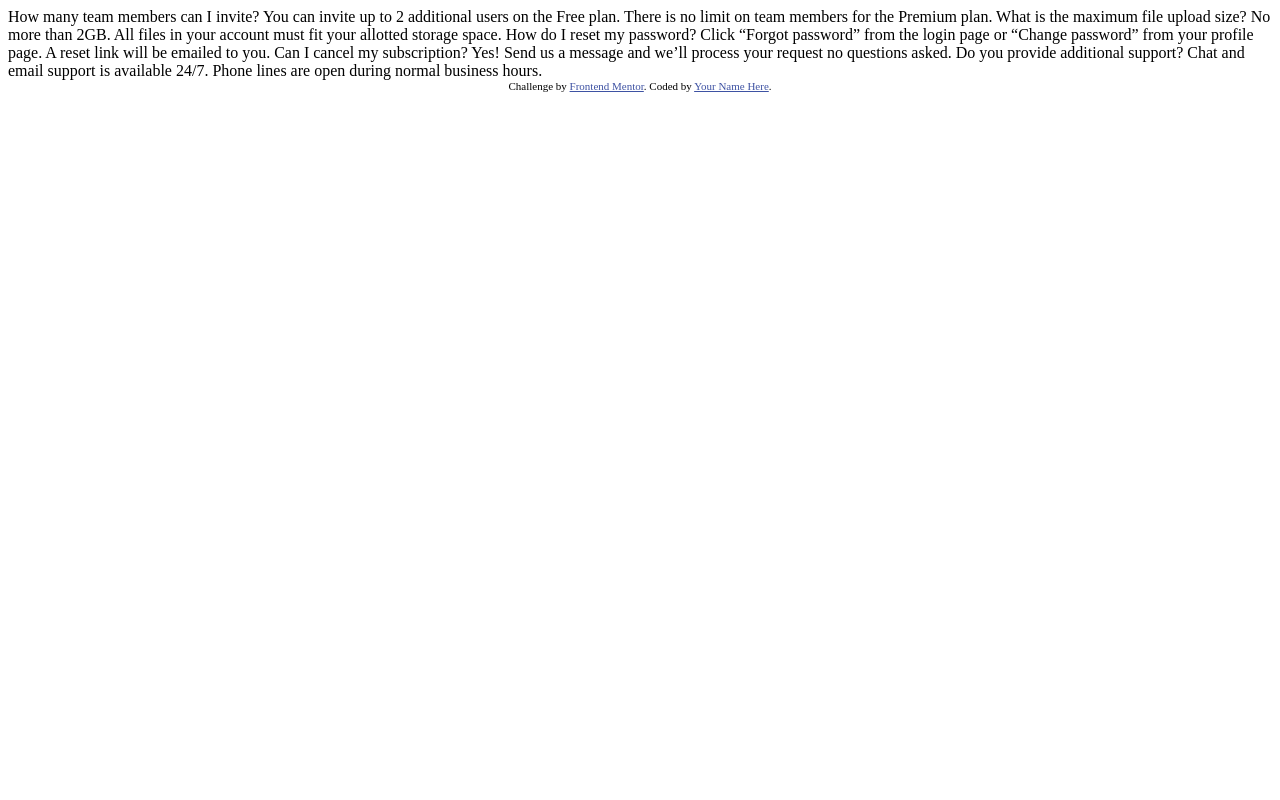
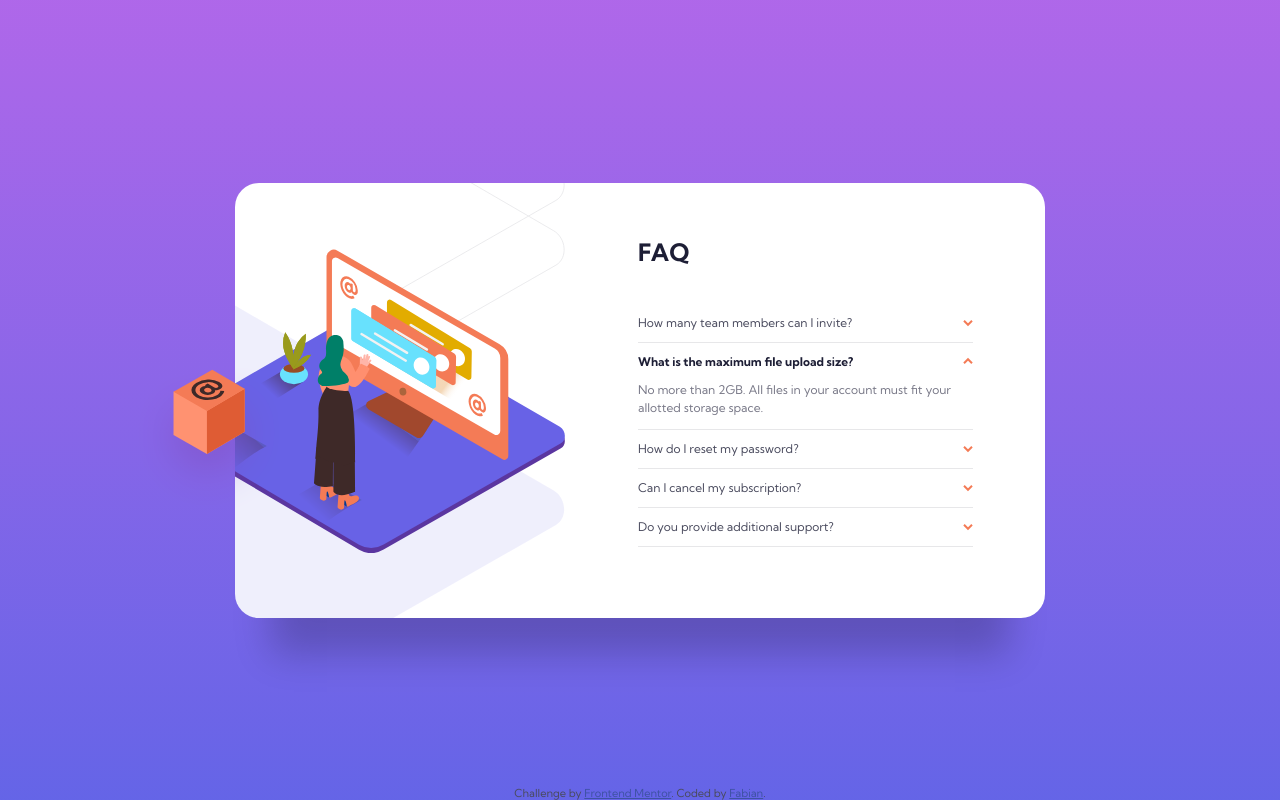
Before and after one commit to FabianAlv/frontend-mentor-challenge-faq-accordion-card, a plain HTML site: page index.html in a window 1280 px wide. Drawn offline with Linux system fonts and the light colour scheme.

Commit message:
Added html tags, css styles and JS functionality

```diff
--- a/index.html
+++ b/index.html
@@ -1,40 +1,93 @@
 <!DOCTYPE html>
 <html lang="en">
+
 <head>
   <meta charset="UTF-8">
-  <meta name="viewport" content="width=device-width, initial-scale=1.0"> <!-- displays site properly based on user's device -->
+  <meta name="viewport" content="width=device-width, initial-scale=1.0">
+  <!-- displays site properly based on user's device -->
 
   <link rel="icon" type="image/png" sizes="32x32" href="./images/favicon-32x32.png">
 
   <title>Frontend Mentor | FAQ Accordion Card</title>
 
-  <!-- Feel free to remove these styles or customise in your own stylesheet 👍 -->
-  <style>
-    .attribution { font-size: 11px; text-align: center; }
-    .attribution a { color: hsl(228, 45%, 44%); }
-  </style>
+  <link rel="preconnect" href="https://fonts.googleapis.com">
+  <link rel="preconnect" href="https://fonts.gstatic.com" crossorigin>
+  <link href="https://fonts.googleapis.com/css2?family=Kumbh+Sans:wght@400;700&display=swap" rel="stylesheet">
+  <link rel="stylesheet" href="./style.css">
 </head>
+
 <body>
-  How many team members can I invite?
+  <main class="card">
+    <div class="card__image_container">
+      <img class="card__mobile_image" src="./images/illustration-woman-online-mobile.svg"
+        alt="Illustration woman online">
+      <div class="card__box_image_overflow">
+        <img class="card__desktop_image" src="./images/illustration-woman-online-desktop.svg"
+          alt="Illustration woman online">
+      </div>
+      <img class="card__box_desktop" src="./images/illustration-box-desktop.svg" alt="Box">
+    </div>
+
+    <div class="card__faqs">
+      <h1>FAQ</h1>
+
+      <div class="card__faq">
+        <p class="card__faq__question">How many team members can I invite?</p>
+        <p class="card__faq__answer">
           You can invite up to 2 additional users on the Free plan. There is no limit on
           team members for the Premium plan.
+        </p>
+      </div>
 
-  What is the maximum file upload size?
+      <hr>
+
+      <div class="card__faq">
+        <p class="card__faq__question card__faq__question--active">What is the maximum file upload size?</p>
+        <p class="card__faq__answer card__faq__answer--active">
           No more than 2GB. All files in your account must fit your allotted storage space.
+        </p>
+      </div>
 
-  How do I reset my password?
+      <hr>
+
+      <div class="card__faq">
+        <p class="card__faq__question">How do I reset my password?</p>
+        <p class="card__faq__answer">
           Click “Forgot password” from the login page or “Change password” from your profile page.
           A reset link will be emailed to you.
+        </p>
+      </div>
 
-  Can I cancel my subscription?
+      <hr>
+
+      <div class="card__faq">
+        <p class="card__faq__question">Can I cancel my subscription?</p>
+        <p class="card__faq__answer">
           Yes! Send us a message and we’ll process your request no questions asked.
+        </p>
+      </div>
 
-  Do you provide additional support?
+      <hr>
+
+      <div class="card__faq">
+        <p class="card__faq__question">Do you provide additional support?</p>
+        <p class="card__faq__answer">
           Chat and email support is available 24/7. Phone lines are open during normal business hours.
+        </p>
+      </div>
 
+      <hr>
+    </div>
+  </main>
+
+  <footer>
     <div class="attribution">
       Challenge by <a href="https://www.frontendmentor.io?ref=challenge" target="_blank">Frontend Mentor</a>.
-    Coded by <a href="#">Your Name Here</a>.
+      Coded by <a href="#">Fabian</a>.
     </div>
+  </footer>
 </body>
+
+<script src="main.js"></script>
+
 </html>
--- /dev/null
+++ b/main.js
@@ -0,0 +1,41 @@
+function onClick(index) {
+  const answers = document.getElementsByClassName('card__faq__answer');
+  const questions = document.getElementsByClassName('card__faq__question');
+  const answer = answers[index];
+  const question = questions[index];
+
+  if (answer.classList.contains('card__faq__answer--active')) {
+    answer.classList.remove('card__faq__answer--active');
+    question.classList.remove('card__faq__question--active');
+  } else {
+    removeActive();
+    answer.classList.add('card__faq__answer--active');
+    question.classList.add('card__faq__question--active');
+  }
+}
+
+function removeActive() {
+  const activeAnswer = document.getElementsByClassName('card__faq__answer--active')[0];
+  const activeQuestion = document.getElementsByClassName('card__faq__question--active')[0];
+
+  if (activeAnswer) {
+    activeAnswer.classList.remove('card__faq__answer--active')
+  }
+
+  if (activeQuestion) {
+    activeQuestion.classList.remove('card__faq__question--active')
+  }
+}
+
+function addOnClick() {
+  const questions = document.getElementsByClassName('card__faq__question');
+
+  let index = 0;
+  for (let question of questions) {
+    let index2 = index;
+    question.onclick = () => onClick(index2);
+    ++index;
+  }
+}
+
+addOnClick();
--- /dev/null
+++ b/style.css
@@ -0,0 +1,179 @@
+.attribution {
+  font-size: 11px;
+  text-align: center;
+}
+
+.attribution a {
+  color: hsl(228, 45%, 44%);
+}
+
+html {
+  color: hsl(237, 12%, 33%);
+  font-family: 'Kumbh Sans', sans-serif;
+  font-size: 12px;
+  height: 100%;
+}
+
+body {
+  align-items: center;
+  background: linear-gradient(hsl(273, 75%, 66%), hsl(240, 73%, 65%));
+  display: flex;
+  height: 100%;
+  justify-content: center;
+  margin: 0;
+}
+
+.card {
+  background-color: white;
+  background-image: url(./images/bg-pattern-mobile.svg);
+  background-position: center top;
+  background-repeat: no-repeat;
+  border-radius: 3vh;
+  box-shadow: 0 6rem 3rem -3rem hsla(0, 0%, 0%, 0.2);
+  box-sizing: border-box;
+  margin-top: 8rem;
+  padding: 0 2rem;
+  width: 311px;
+}
+
+.card__image_container {
+  height: 103px;
+  margin: auto;
+  width: 237px;
+}
+
+.card__mobile_image {
+  position: relative;
+  top: -106px;
+}
+
+.card__desktop_image,
+.card__box_desktop {
+  display: none;
+}
+
+h1 {
+  color: hsl(238, 29%, 16%);
+  display: flex;
+  justify-content: center;
+  margin: 2.5rem 0;
+}
+
+.card__faq {
+  margin: 1rem 0;
+}
+
+.card__faq__question {
+  display: flex;
+  justify-content: space-between;
+}
+
+.card__faq__question:hover,
+.card__faq__question:active {
+  color: hsl(14, 88%, 65%);
+  cursor: pointer;
+}
+
+.card__faq__question::after {
+  content: url(./images/icon-arrow-down.svg);
+}
+
+.card__faq__question--active {
+  color: hsl(238, 29%, 16%);
+  font-weight: 700;
+}
+
+.card__faq__question--active::after {
+  transform: rotate(180deg);
+}
+
+.card__faq__answer {
+  color: hsl(240, 6%, 50%);
+  display: none;
+  line-height: 1.5rem;
+}
+
+.card__faq__answer--active {
+  display: block;
+}
+
+hr {
+  background-color: hsl(240, 5%, 91%);
+  border: none;
+  height: 0.1px;
+}
+
+hr:last-child {
+  margin-bottom: 4rem;
+}
+
+footer {
+  position: absolute;
+  bottom: 0;
+}
+
+@media (min-width: 376px) {
+  .card {
+    background-image: url(./images/bg-pattern-desktop.svg);
+    background-position: -504px -256px;
+    background-size: 834px;
+    display: flex;
+    margin-top: 0;
+    height: 435px;
+    padding: 0;
+    width: fit-content;
+  }
+
+  .card__image_container {
+    height: 0;
+    width: 331px;
+  }
+
+  .card__mobile_image {
+    display: none;
+  }
+
+  .card__box_image_overflow {
+    overflow: hidden;
+    position: relative;
+    top: -151px;
+  }
+
+  .card__desktop_image {
+    display: block;
+    left: -70px;
+    position: relative;
+    width: 400px;
+  }
+
+  .card__box_desktop {
+    display: block;
+    left: -102px;
+    position: relative;
+    top: -336px;
+    width: 152px;
+  }
+
+  .card__faqs {
+    margin: 6rem;
+    margin-top: 4.5rem;
+    width: 335px;
+  }
+
+  h1 {
+    display: block;
+    /* margin-top: 4.5rem; */
+    margin-top: 0;
+    margin-bottom: 4rem;
+  }
+
+  hr:last-child {
+    /* margin-bottom: 6rem; */
+    margin-bottom: 0;
+  }
+}
+
+/* Margins from chid element do noe collapse with the parent element it is just between brothers */
+/* I choosed to make the container of the image visible so the FAQ didn't need any margin but this will affect
+how we will relocate the image in the desktop view, it will not be that easy unless I revert some of the
+mobile changes or ignore them in the desktop version (So lets think of the best solution here) */
```
Lines whose indentation alone changed are shown as unchanged.
